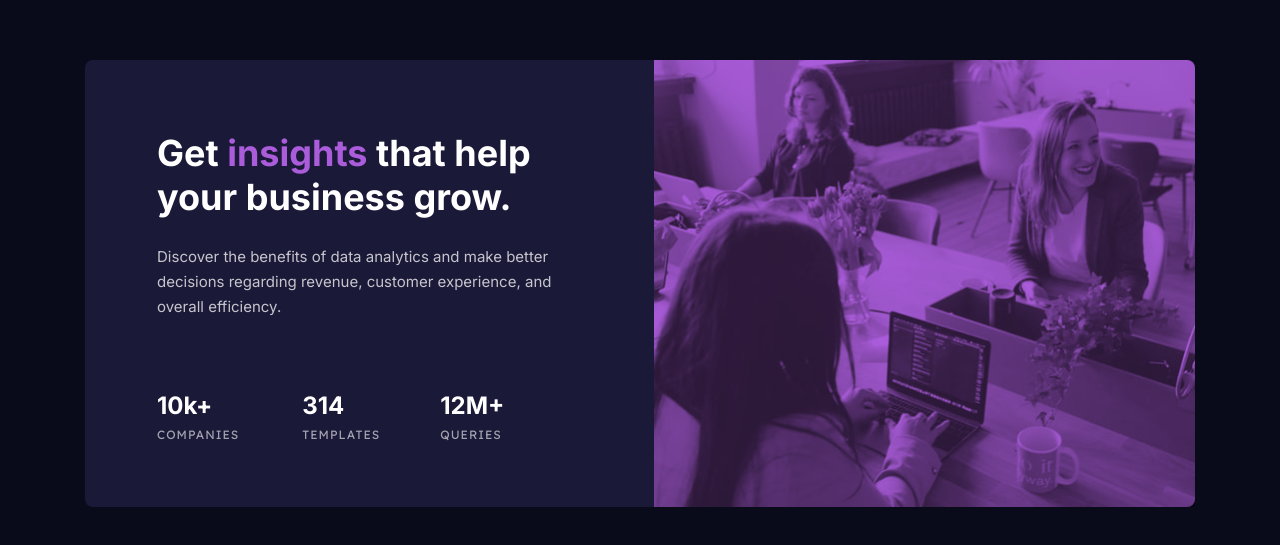
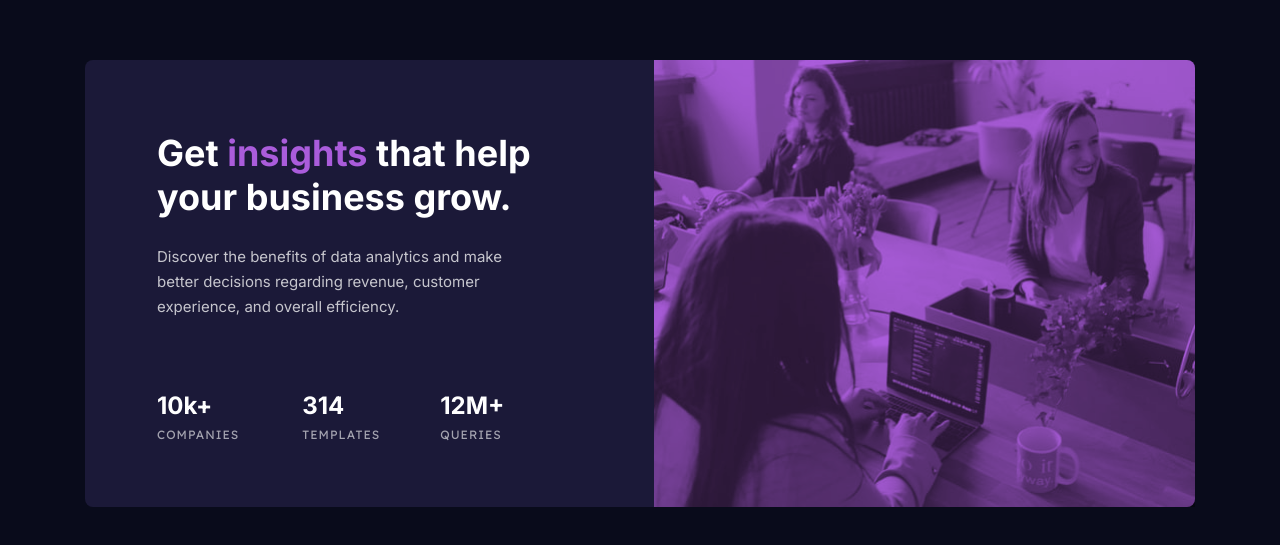
Before and after one commit to Kchao1910/Stats-Preview-Card-Component, a plain HTML site: page index.html in a window 1280 px wide. Shown: the part 117-662 px from the top of the page. Drawn offline with Linux system fonts and the light colour scheme.

Commit message:
minor changes

```diff
--- a/index.css
+++ b/index.css
@@ -54,6 +54,7 @@ h1 {
   font-size: .9375rem;
   line-height: 1.5625rem;
   margin-bottom: 4.5rem;
+  max-width: 23.375rem;
 }
 
 .stats {
```
